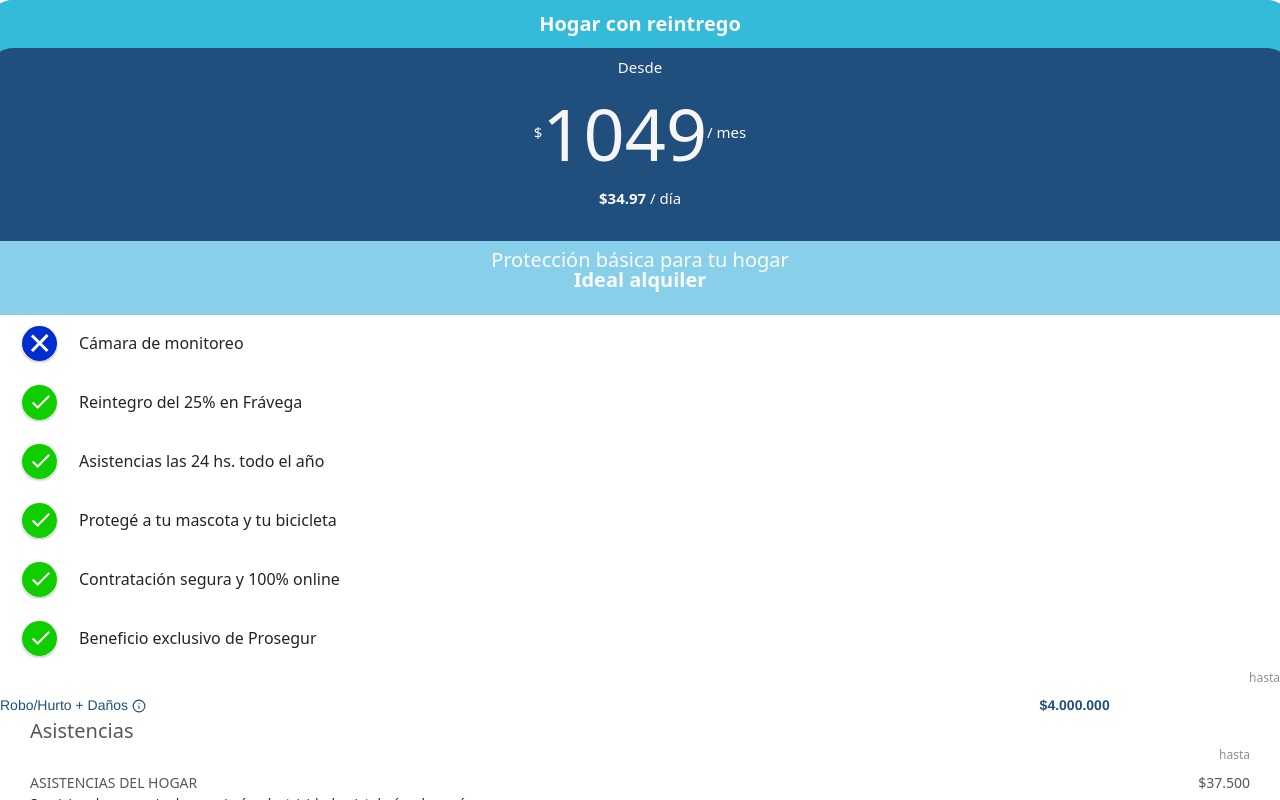
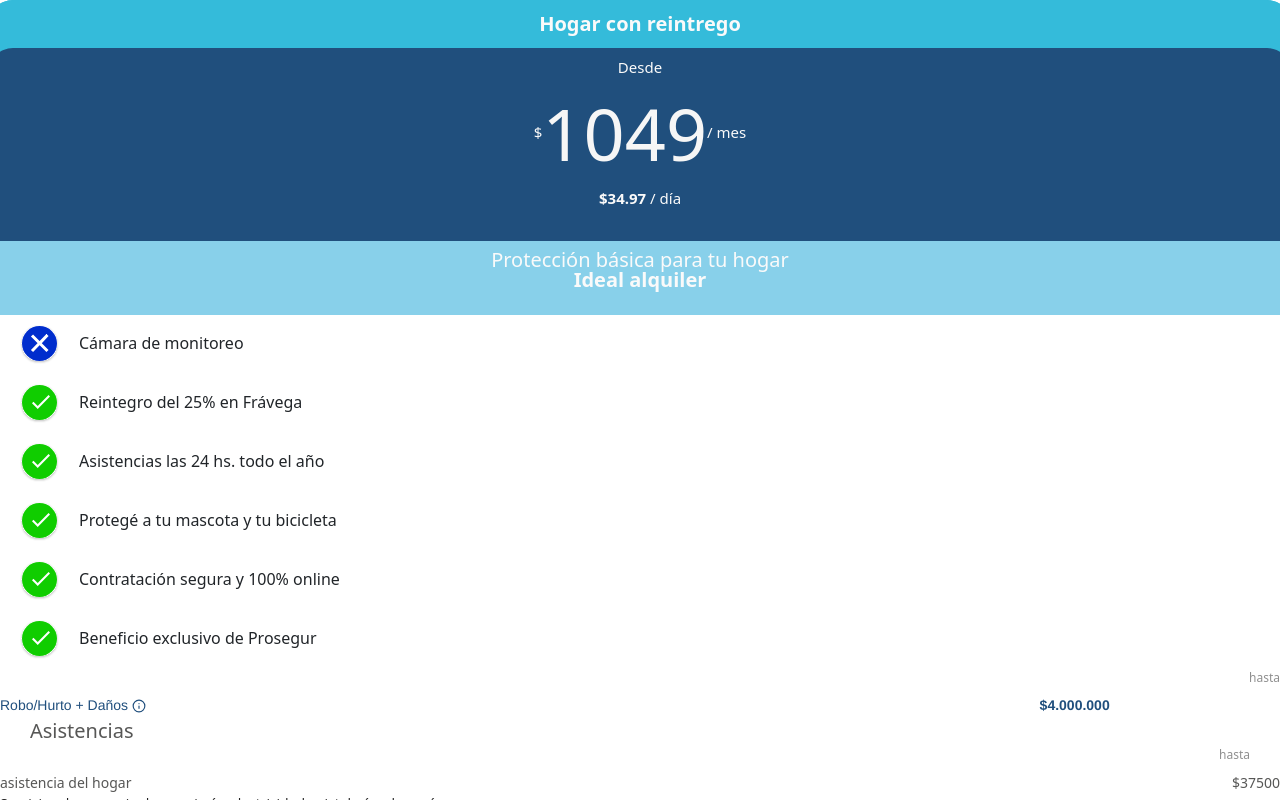
Before and after one commit to andresGarcia90/cotizador-hs, a React (Create React App) app: page / in a window 1280 px wide. Both pictures are taken after a click on the button "¿Qué me cubre?". Shown: the top 800 px of the page. Built offline with nearby package versions, Linux system fonts and the light colour scheme.

Commit message:
Adding assistance and remove logs

```diff
--- /dev/null
+++ b/src/components/MainCard/AsistenciaList.js
@@ -0,0 +1,35 @@
+import React from 'react';
+import { Col, Row } from 'react-bootstrap';
+import Asistencia from '../UI/Asistencia';
+import classes from './AsistenciaList.module.css';
+
+const AsistenciaList = (props) => {
+  const asistencias = props.asistencias;
+  return (
+    <>
+      <Col xs={12}>
+        <Row className={classes['asistencia-wrap']}>
+          <Col xs={12} className={classes['asistencia-title']}>
+            Asistencias
+          </Col>
+          <Col xs={12} className={classes.hasta}>
+            hasta
+          </Col>
+        </Row>
+      </Col>
+
+      {asistencias.map((asistencia) => {
+        return (
+          <Asistencia
+            key={asistencia.idAsistencia}
+            title={asistencia.tituloAsistencia}
+            price={asistencia.montoAsistencia}
+            description={asistencia.descAsistencia}
+          />
+        );
+      })}
+    </>
+  );
+};
+
+export default AsistenciaList;
--- /dev/null
+++ b/src/components/MainCard/AsistenciaList.module.css
@@ -0,0 +1,16 @@
+.asistencia-wrap {
+    padding: 0px 30px;
+}
+
+.asistencia-title {
+    text-align: start;
+    color: #575756;
+    font-size: 20px;
+}
+
+.hasta {
+    color: #8F8F8F;
+    font-size: 12px;
+    text-align: right;
+    margin-bottom: 8px;
+}
--- a/src/components/MainCard/MainCard.js
+++ b/src/components/MainCard/MainCard.js
@@ -8,6 +8,7 @@ import successIcon from './../../img/success.svg';
 import classes from './MainCard.module.css';
 import BorderButton from '../UI/BorderButton';
 import MainProperties from './MainProperties';
+import AsistenciaList from './AsistenciaList';
 const MainCard = (props) => {
   const {premio, items, coberturas, asistencias} = props.enlatado;
   const premioPerDay = Math.round((premio * 100) / 30) / 100;
@@ -73,34 +74,7 @@ const MainCard = (props) => {
       )}
 
       {showExtra && (
-        <Col xs={12}>
-          <Row className={classes['asistencia-wrap']}>
-            <Col xs={12} className={classes['asistencia-title']}>
-              Asistencias
-            </Col>
-            <Col xs={12} className={classes.hasta}>
-              hasta
-            </Col>
-            <Col xs={12}>
-              <Row>
-                <Col xs={8} className={classes['asistencia-item-title']}>
-                  ASISTENCIAS DEL HOGAR
-                </Col>
-                <Col xs={4} className={classes['asistencia-item-price']}>
-                  $37.500
-                </Col>
-              </Row>
-              <Row>
-                <Col xs={8} className={classes['asistencia-item-description']}>
-                  <p>
-                    Servicios de urgencia de cerrajería, electricidad,
-                    cristalería, plomería y gas.
-                  </p>
-                </Col>
-              </Row>
-            </Col>
-          </Row>
-        </Col>
+        <AsistenciaList asistencias={asistencias}/>
       )}
       <Col xs={12}>
         <Row>
--- a/src/components/MainCard/MainCard.module.css
+++ b/src/components/MainCard/MainCard.module.css
@@ -81,15 +81,7 @@
     margin: 0px 20px;
 }
 
-.asistencia-wrap {
-    padding: 0px 30px;
-}
 
-.asistencia-title {
-    text-align: start;
-    color: #575756;
-    font-size: 20px;
-}
 
 .hasta {
     color: #8F8F8F;
@@ -98,25 +90,6 @@
     margin-bottom: 8px;
 }
 
-.asistencia-item-title {
-    color: #575756;
-    font-size: 14px;
-    text-align: start;
-}
-
-.asistencia-item-price {
-    color: #575756;
-    font-size: 14px;
-    text-align: end;
-}
-
-.asistencia-item-description {
-    color: rgba(0, 0, 0, 0.87);
-    font-size: 0.875rem;
-    font-family: 'Open Sans', 'Helvetica', 'Arial', sans-serif;
-    font-weight: 400;
-    text-align: start;
-}
 
 .cobertura-item-title{
     font-size: 14px;
--- a/src/components/MainCard/MainProperties.js
+++ b/src/components/MainCard/MainProperties.js
@@ -1,18 +1,17 @@
 import React from 'react';
 import ItemWithImage from '../UI/ItemWithImage';
 
-
-
 const MainProperties = (props) => {
-  console.log(props);
   const properties = props.properties;
-  return (
-
-    properties.map(property => {
-      return <ItemWithImage title={property.tituloItem} success={property.valido}/>
-    })
-
-  );
-}
+  return properties.map((property) => {
+    return (
+      <ItemWithImage
+        title={property.tituloItem}
+        success={property.valido}
+        key={property.idItem}
+      />
+    );
+  });
+};
 
 export default MainProperties;
--- /dev/null
+++ b/src/components/UI/Asistencia.js
@@ -0,0 +1,26 @@
+import React from 'react';
+import { Col, Row } from 'react-bootstrap';
+import classes from './Asistencia.module.css';
+
+const Asistencia = (props) => {
+  const { title, price, description } = props;
+  return (
+    <Col xs={12}>
+      <Row>
+        <Col xs={8} className={classes['asistencia-item-title']}>
+          {title}
+        </Col>
+        <Col xs={4} className={classes['asistencia-item-price']}>
+          ${price}
+        </Col>
+      </Row>
+      <Row>
+        <Col xs={8} className={classes['asistencia-item-description']}>
+          <p>{description}</p>
+        </Col>
+      </Row>
+    </Col>
+  );
+};
+
+export default Asistencia;
--- /dev/null
+++ b/src/components/UI/Asistencia.module.css
@@ -0,0 +1,19 @@
+.asistencia-item-title {
+    color: #575756;
+    font-size: 14px;
+    text-align: start;
+}
+
+.asistencia-item-price {
+    color: #575756;
+    font-size: 14px;
+    text-align: end;
+}
+
+.asistencia-item-description {
+    color: rgba(0, 0, 0, 0.87);
+    font-size: 0.875rem;
+    font-family: 'Open Sans', 'Helvetica', 'Arial', sans-serif;
+    font-weight: 400;
+    text-align: start;
+}
--- a/src/components/UI/BorderButton.js
+++ b/src/components/UI/BorderButton.js
@@ -2,14 +2,13 @@ import React from 'react';
 import classes from './BorderButton.module.css';
 
 function BorderButton(props) {
-
-  console.log(props);
-  const text = props.text && props.text.length > 0 ? props.text : '¿Qué me cubre?';
-
-
+  const text =
+    props.text && props.text.length > 0 ? props.text : '¿Qué me cubre?';
   return (
-    <button className={classes.button} onClick={props.clickHandler}>{text}</button>
-  )
+    <button className={classes.button} onClick={props.clickHandler}>
+      {text}
+    </button>
+  );
 }
 
-export default BorderButton
+export default BorderButton;
```
Also changed, not shown: src/components/UI/PrimaryButton.js (+3 -5 lines).
